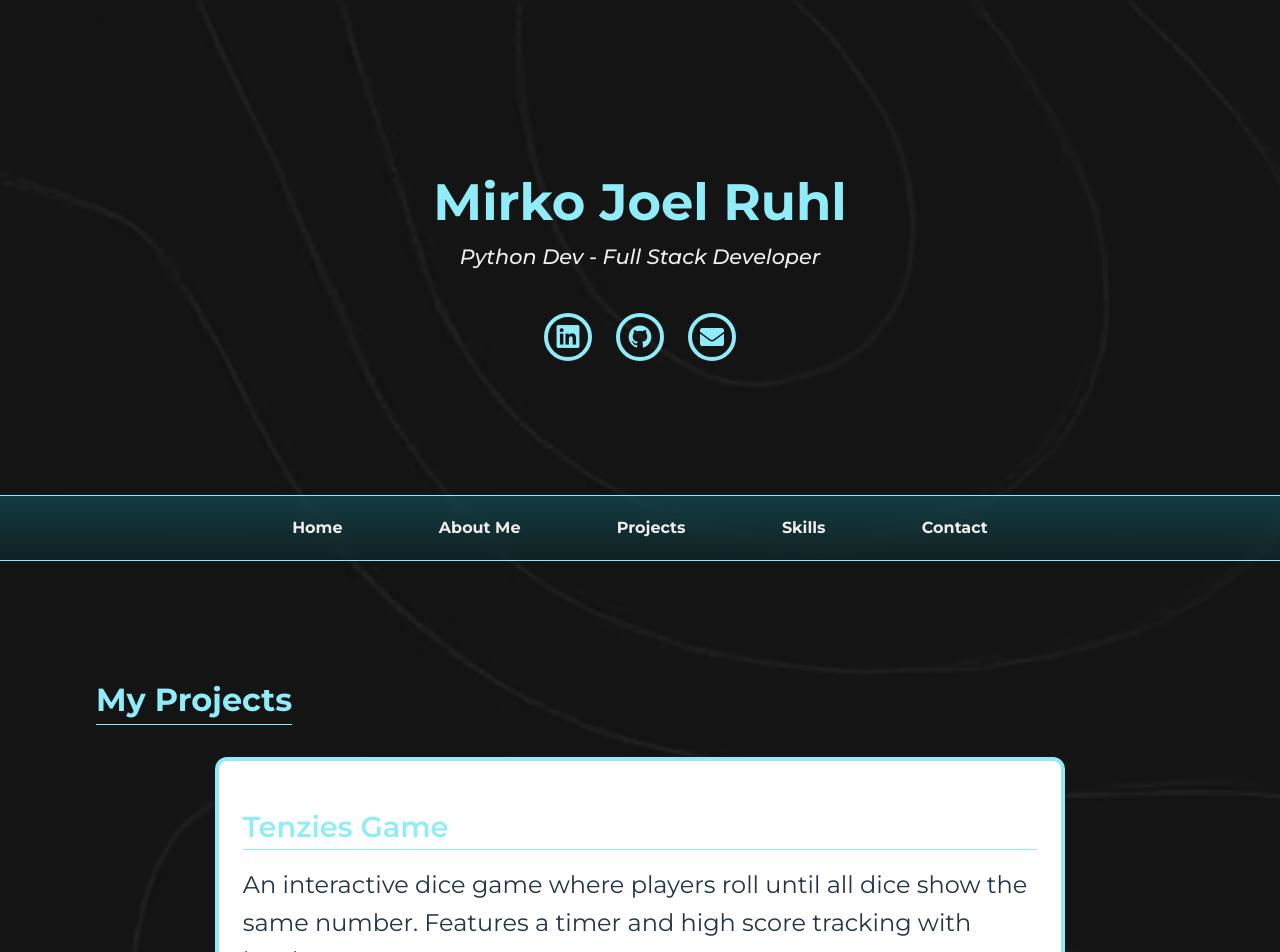
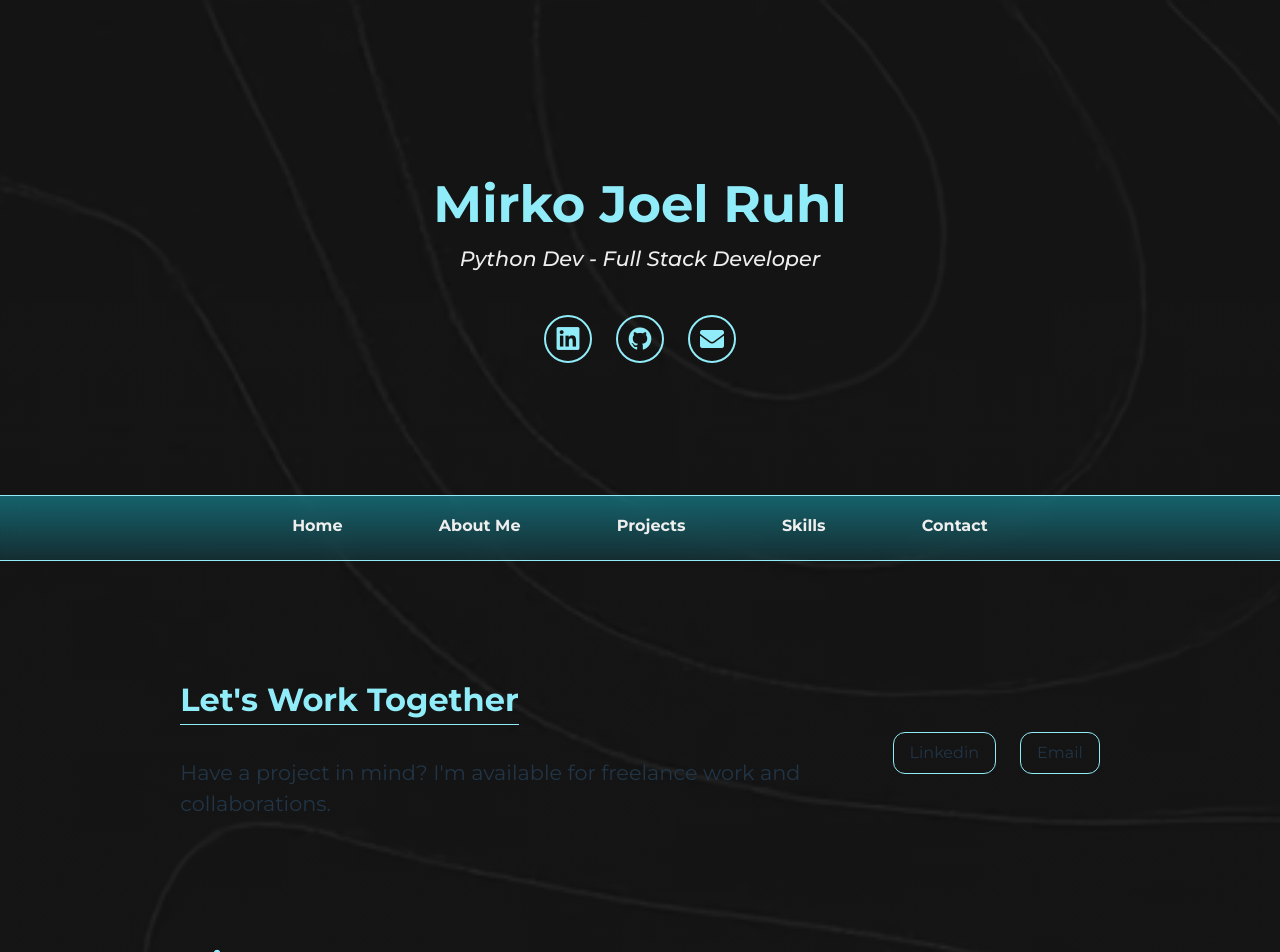
Before and after one commit to RuhlMirko/portfolio, a React (Vite) app: page / in a window 1280 px wide. Shown: the top 952 px of the page. Built offline with nearby package versions, Linux system fonts and the light colour scheme; the HTML template or start-up script is replaced by a standard one.

Commit message:
Added call to action section

```diff
--- a/src/App.jsx
+++ b/src/App.jsx
@@ -6,6 +6,7 @@ import Skills from './components/Skills';
 import Contact from './components/Contact';
 import Footer from './components/Footer';
 import Resume from './components/Resume';
+import CallToAction from './components/CallToAction';
 import './styles.css';
 
 function App() {
@@ -14,6 +15,7 @@ function App() {
       <Hero />
       <Header />
       <main>
+        <CallToAction />
         <Projects />
         <Skills />
         <About />
--- /dev/null
+++ b/src/components/CallToAction.jsx
@@ -0,0 +1,16 @@
+export default function CallToAction() {
+  return (
+    <section id='call-to-action'>
+        <div className="cta-info">
+            <h2>Let's Work Together</h2>
+            <p>Have a project in mind? I'm available for freelance work and collaborations.</p>
+        </div>
+
+        <div className="cta-links">
+            <a href="" className="cta-btn">Linkedin</a>
+            <a href="" className="cta-btn">Email</a>
+        </div>
+
+    </section>
+  );
+}
--- a/src/styles.css
+++ b/src/styles.css
@@ -14,14 +14,15 @@
 
   /* Color Variables */
   --color-primary: #90ecf8;
+  /* --color-primary-dark: #34adbd49; */
   --color-secondary: #eee;
   --color-highlight: #3aafdd;
   --color-primary-transparent: rgba(144, 236, 248, 0.3);
   --bg-dark: #12121231;
   /* --bg-overlay: rgba(31, 190, 211, 0.26); */
   --bg-overlay: linear-gradient(
-    rgba(11, 175, 197, 0.26),
-    rgba(15, 69, 77, 0.26)
+    rgba(25, 206, 230, 0.418),
+    rgba(22, 119, 134, 0.267)
   );
   /* Spacing Scale */
   --spacing-sm: 0.5em;
@@ -30,7 +31,7 @@
   --spacing-xl: 2em;
 
   /* Border Styles */
-  --border-width: 4px;
+  --border-width: 2px;
   --border-style: 1px solid var(--color-primary);
   --border-radius-sm: 12px;
   --border-radius-full: 50%;
@@ -124,6 +125,7 @@ nav {
   top: 0;
   z-index: 100;
   margin-bottom: 8vh;
+  padding-bottom: 4px;
 }
 
 nav ul {
@@ -148,6 +150,7 @@ nav li {
 
 nav li:hover {
   border-color: var(--color-highlight);
+  box-shadow: 3px 2px 0 var(--color-highlight);
 }
 
 nav a {
@@ -257,6 +260,39 @@ nav a {
   opacity: 1;
 }
 
+#call-to-action {
+  margin-bottom: var(--spacing-xl);
+
+  display: flex;
+  gap: var(--spacing-lg);
+  width: 100%;
+  margin: 0 auto;
+  justify-content: center;
+}
+.cta-info p {
+  max-width: 50ch;
+  font-size: 1.3em;
+}
+
+.cta-links {
+  margin-top: var(--spacing-md);
+  display: flex;
+  justify-content: center;
+  align-items: center;
+  gap: var(--spacing-lg);
+  padding: 0;
+  list-style: none;
+}
+.cta-links a {
+  border: var(--border-style);
+  padding: var(--spacing-sm) var(--spacing-md);
+  border-radius: var(--border-radius-sm);
+}
+.cta-links a:hover {
+  background-color: var(--bg-dark);
+  box-shadow: 3px 2px 0 var(--color-highlight);
+}
+
 #about {
   padding-top: var(--spacing-xl);
 }
@@ -313,6 +349,7 @@ nav a {
 #projects .project-card:hover {
   background-color: #181818;
   transform: translateY(-5px);
+  box-shadow: 0 5px 0 var(--color-highlight);
 }
 .project-card p {
   max-width: 50ch;
@@ -344,6 +381,7 @@ nav a {
   align-items: center;
   gap: 5px;
   border-radius: var(--border-radius-sm);
+  padding: 6px 10px;
 }
 
 main h2 {
```
